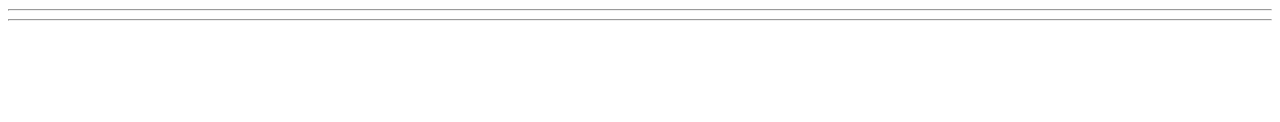
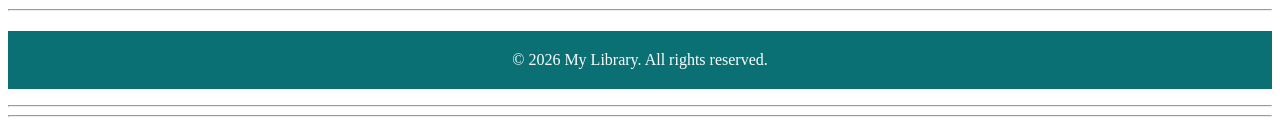
Before and after one commit to pakhisinghal12-dev/library-management-project, a plain HTML site: page home.html in a window 1280 px wide. Shown: the part 4027-4149 px from the top of the page. Before the commit the page ends 4056 px from the top, so only its background shows below. Drawn offline with nearby package versions, Linux system fonts and the light colour scheme.

Commit message:
footer changed

```diff
--- a/home.css
+++ b/home.css
@@ -261,3 +261,10 @@ color:rgb(11, 112, 115);
     text-align: center;
 
 }
+ .rights {
+    background-color: rgb(11, 112, 115);
+    color: white;
+    text-align: center;
+    padding: 20px;
+    margin-top: 20px;
+}
--- a/home.html
+++ b/home.html
@@ -278,6 +278,14 @@ Email: customercare@justbooksclc.com<br>
                     </div>
                 </div>
             </section>
+            </footer>
+            <hr>
+            <footer>
+            <section>
+             <p class="rights">&copy; 2026 My Library. All rights reserved.</p>
+             </section>
+         </footer>
+         <script src="book-details.js" defer></script>
             <hr>
             <hr>
         </footer>
```
